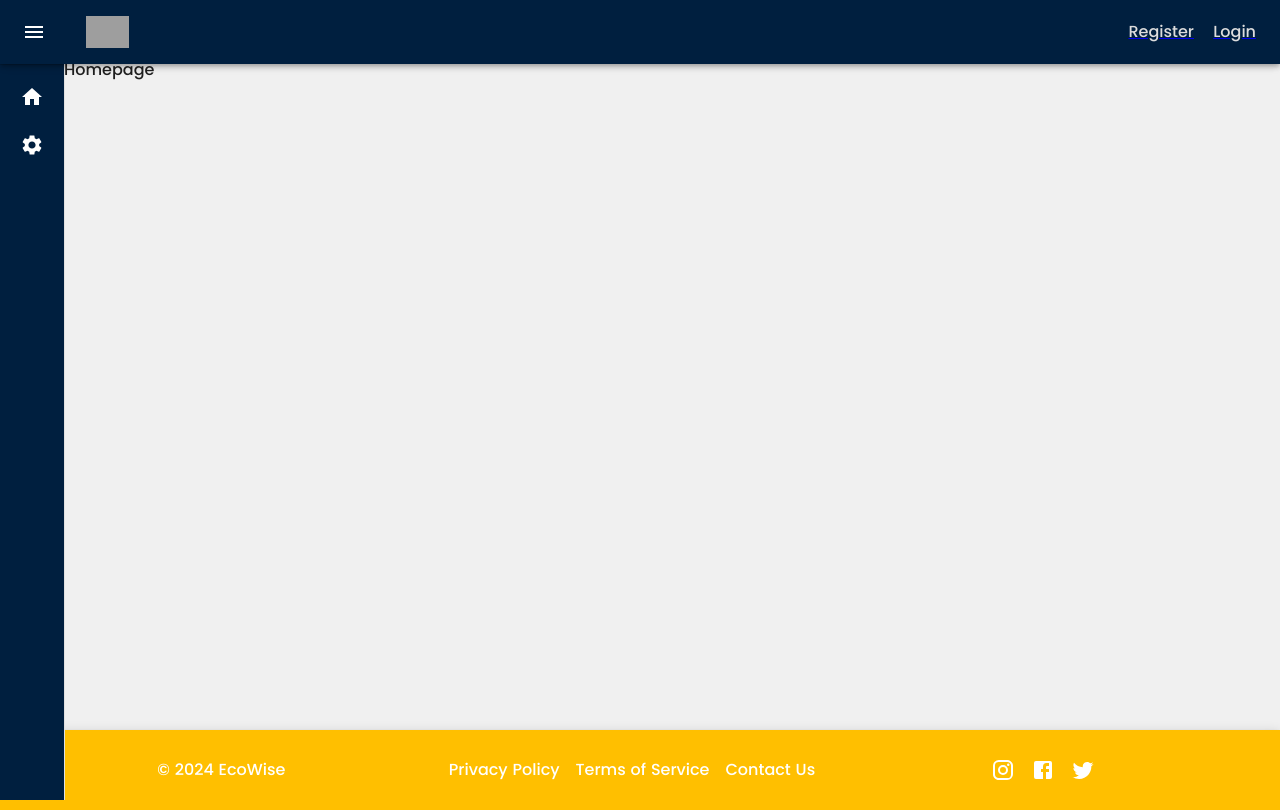
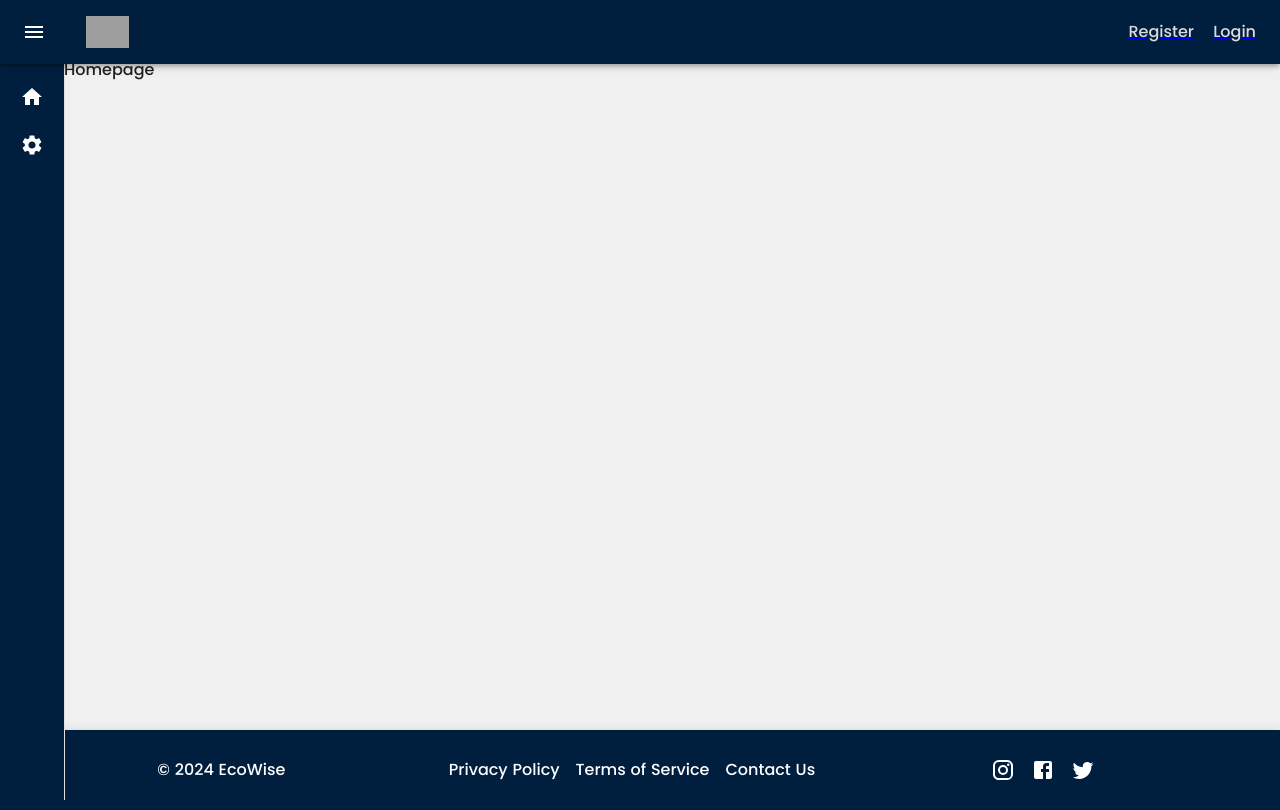
Before and after one commit to EcoWiseTech/NYPLostAndFound, a React (Create React App) app in the folder eco-wise/: page / in a window 1280 px wide. Built offline with nearby package versions, Linux system fonts and the light colour scheme; grey boxes are pictures that could not be loaded.

Commit message:
update Footer primary color

```diff
--- a/eco-wise/src/components/common/Footer.jsx
+++ b/eco-wise/src/components/common/Footer.jsx
@@ -6,7 +6,8 @@ import TwitterIcon from '@mui/icons-material/Twitter';
 
 function Footer() {
   return (
-    <AppBar position="static" component="footer" sx={{ backgroundColor: "#ffbf00", py: 1 }}>
+
+    <AppBar position="static" component="footer" sx={{ backgroundColor: "primaryColor", py: 1}}>
       <CssBaseline />
       <Toolbar sx={{ flexDirection: { xs: 'column', sm: 'row' }, alignItems: 'center' }}>
         <Grid container spacing={2} sx={{ justifyContent: 'space-between', width: '100%' }}>
@@ -19,10 +20,10 @@ function Footer() {
             <Link href="/privacy" color="inherit" underline="hover" fontFamily="Poppins" sx={{ mx: 1, mt: 1 }}>
               Privacy Policy
             </Link>
-            <Link href="/terms" color="inherit" underline="hover" fontFamily="Poppins" sx={{ mx: 1, mt: 1  }}>
+            <Link href="/terms" color="inherit" underline="hover" fontFamily="Poppins" sx={{ mx: 1, mt: 1 }}>
               Terms of Service
             </Link>
-            <Link href="/contact" color="inherit" underline="hover" fontFamily="Poppins" sx={{ mx: 1, mt: 1  }}>
+            <Link href="/contact" color="inherit" underline="hover" fontFamily="Poppins" sx={{ mx: 1, mt: 1 }}>
               Contact Us
             </Link>
           </Grid>
```
